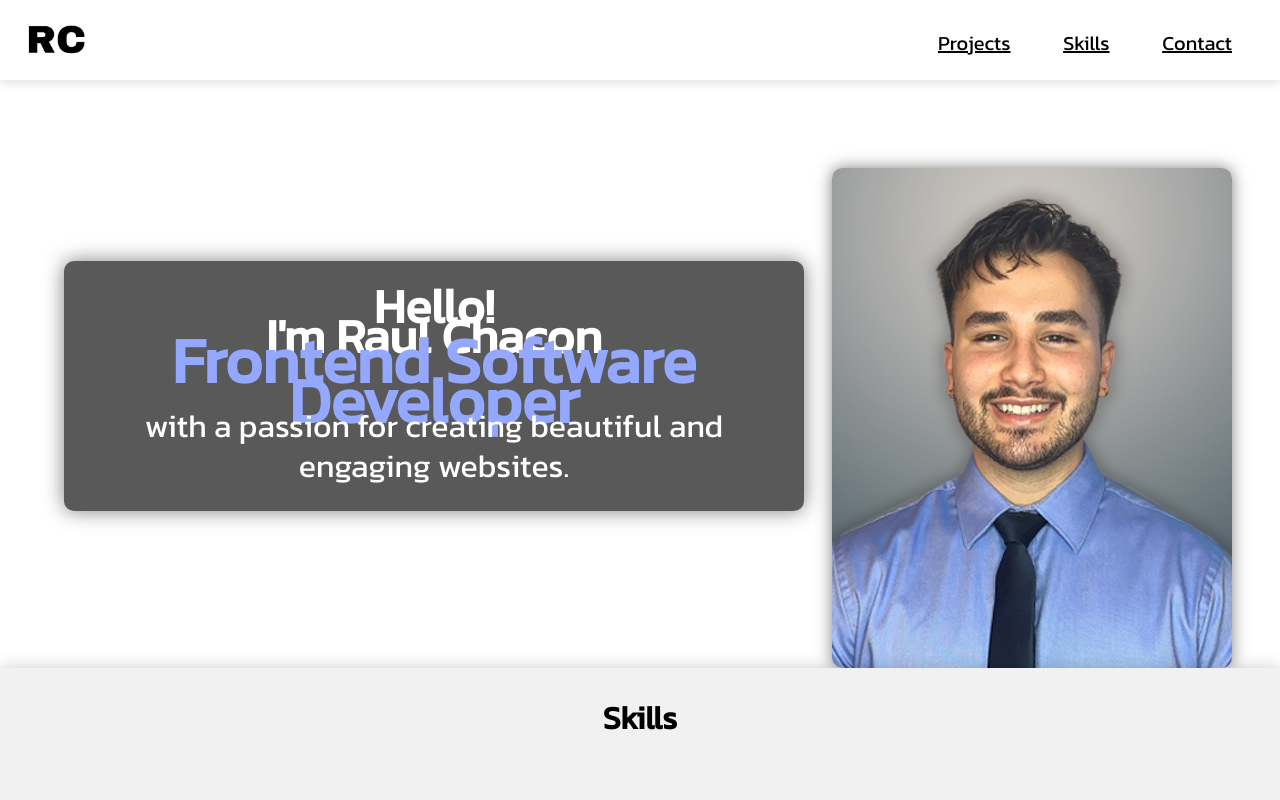
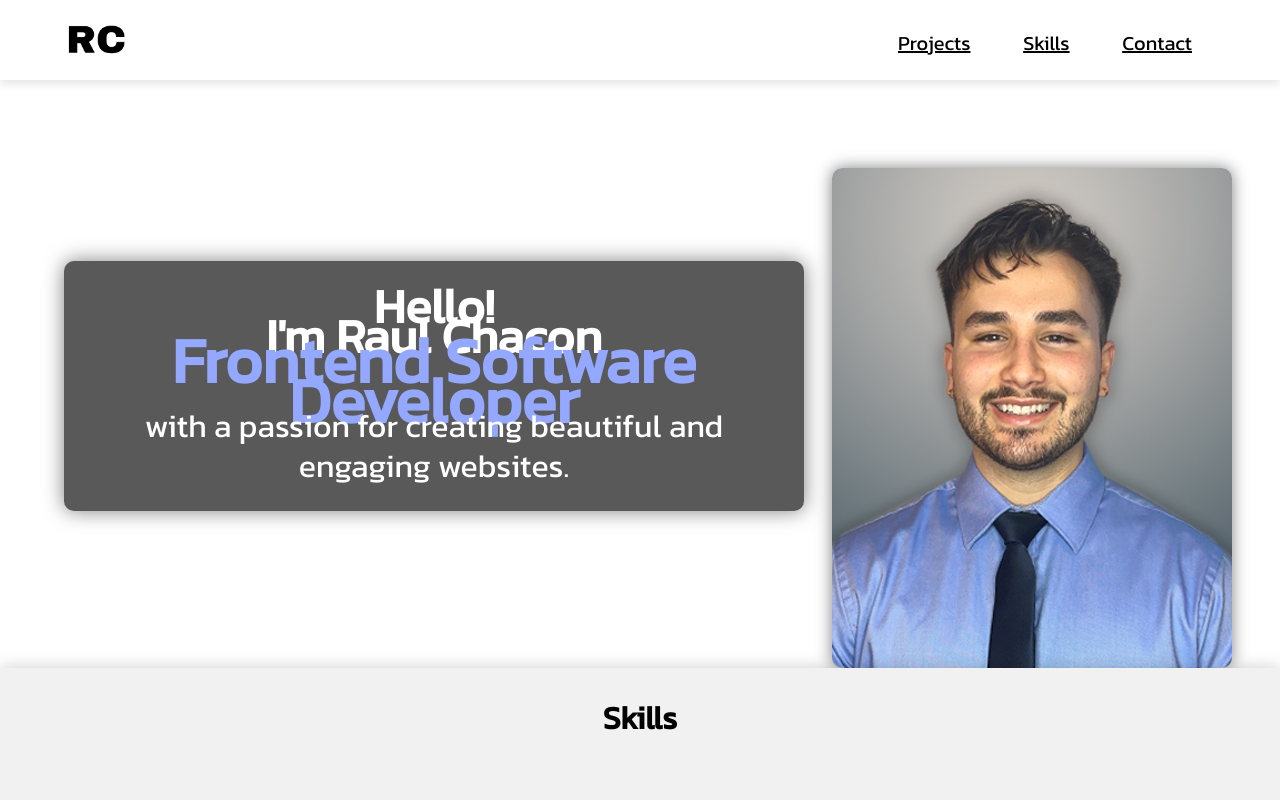
Before and after one commit to RaulChacon54/Portfolio-Website, a plain HTML site: page Index.html in a window 1280 px wide. Shown: the top 800 px of the page. Drawn offline with Linux system fonts and the light colour scheme.

Commit message:
Cointained header and centered content

```diff
--- a/Index.html
+++ b/Index.html
@@ -11,16 +11,19 @@
 </head>
 <body>
     <header>
-        <div class="logo">
+        <div class="header-container">
+          <div class="logo">
             <img src="./images/RC.png" class="logop">
-        </div>
-        <nav>
+          </div>
+          <nav>
             <ul>
                 <li><a href="#projects-section">Projects</a></li>
                 <li><a href="#skills">Skills</a></li>
                 <li><a href="#contact">Contact</a></li>
             </ul>
-        </nav>
+          </nav>
+        </div>
+
     </header>
 
     <section id="hello">
--- a/styles.css
+++ b/styles.css
@@ -9,11 +9,17 @@ body{
 header {
     width: 100%;
     max-height: 5rem;
-    display: flex;
-    justify-content: space-between;
+
     margin-bottom: 1.5rem;
     box-shadow: 0 .25rem .5rem 0 rgba(0,0,0,.1);
 
+}
+.header-container {
+    margin: 0 auto;
+    max-width: 1200px;
+    max-height: 5rem;
+    display: flex;
+    justify-content: space-between;
 }
 
 .logo {
```
